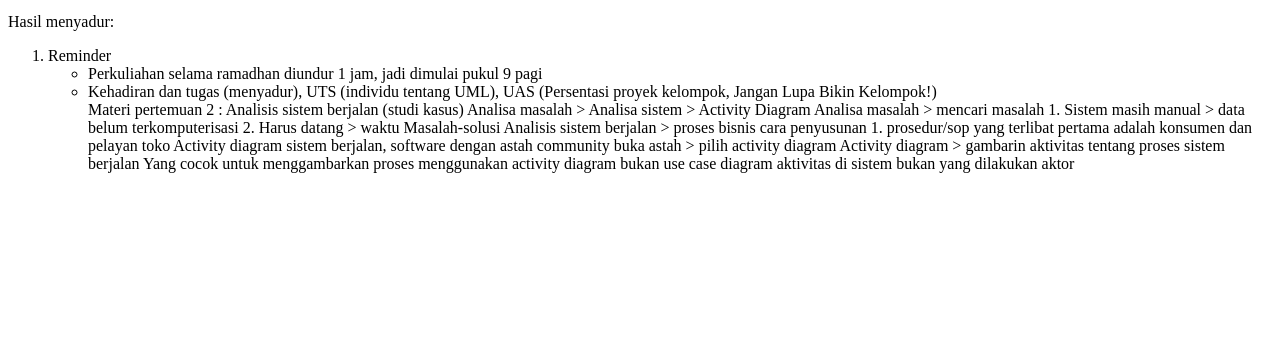
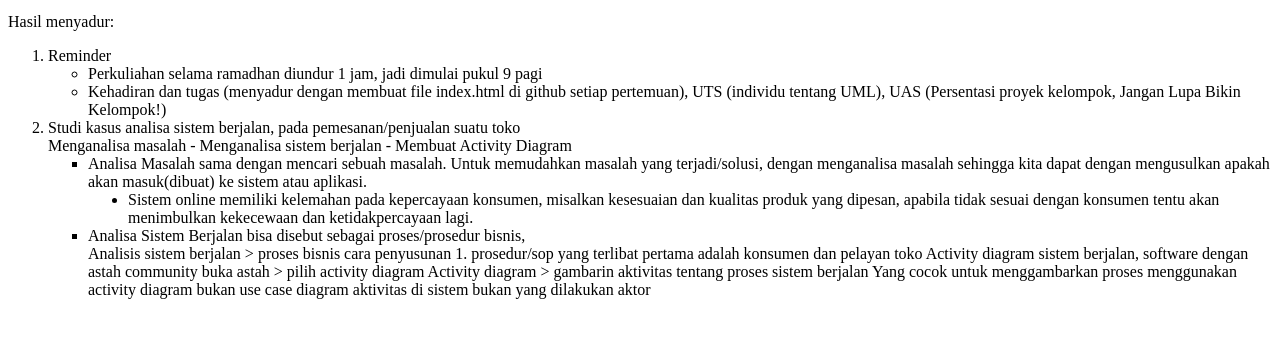
Before and after one commit to adyshapuspadewi/inirpl, a plain HTML site: page 2/index.html in a window 1280 px wide. Shown: the part 176-514 px from the top of the page. Drawn offline with Linux system fonts and the light colour scheme.

Commit message:
Update index.html

```diff
--- a/2/index.html
+++ b/2/index.html
@@ -12,16 +12,18 @@ Hasil menyadur: <br>
     <li>Reminder</li>
     <ul type="circle">
         <li>Perkuliahan selama ramadhan diundur 1 jam, jadi dimulai pukul 9 pagi</li>
-        <li>Kehadiran dan tugas (menyadur), UTS (individu tentang UML), UAS (Persentasi proyek kelompok, Jangan Lupa Bikin Kelompok!)</li>
+        <li>Kehadiran dan tugas (menyadur dengan membuat file index.html di github setiap pertemuan), UTS (individu tentang UML), UAS (Persentasi proyek kelompok, Jangan Lupa Bikin Kelompok!)</li>
+    </ul>
+    <li>Studi kasus analisa sistem berjalan, pada pemesanan/penjualan suatu toko <br>
+    Menganalisa masalah - Menganalisa sistem berjalan - Membuat Activity Diagram </li>
+    <ul type="square">
+        <li>Analisa Masalah sama dengan mencari sebuah masalah. Untuk memudahkan masalah yang terjadi/solusi, dengan menganalisa masalah sehingga kita dapat dengan mengusulkan apakah akan masuk(dibuat) ke sistem atau aplikasi. </li>
+            <ul type="disc">
+                <li>Sistem online memiliki kelemahan pada kepercayaan konsumen, misalkan kesesuaian dan kualitas produk yang dipesan, apabila tidak sesuai dengan konsumen tentu akan menimbulkan kekecewaan dan ketidakpercayaan lagi.</li>
+            </ul>
+        <li>Analisa Sistem Berjalan bisa disebut sebagai proses/prosedur bisnis, </li>
 
 
-Materi pertemuan 2 : Analisis sistem berjalan (studi kasus)
-Analisa masalah > Analisa sistem > Activity Diagram
-
-Analisa masalah > mencari masalah
-  1. Sistem masih manual > data belum terkomputerisasi
-  2. Harus datang > waktu
-  Masalah-solusi
 
 Analisis sistem berjalan > proses bisnis
   cara penyusunan
```
